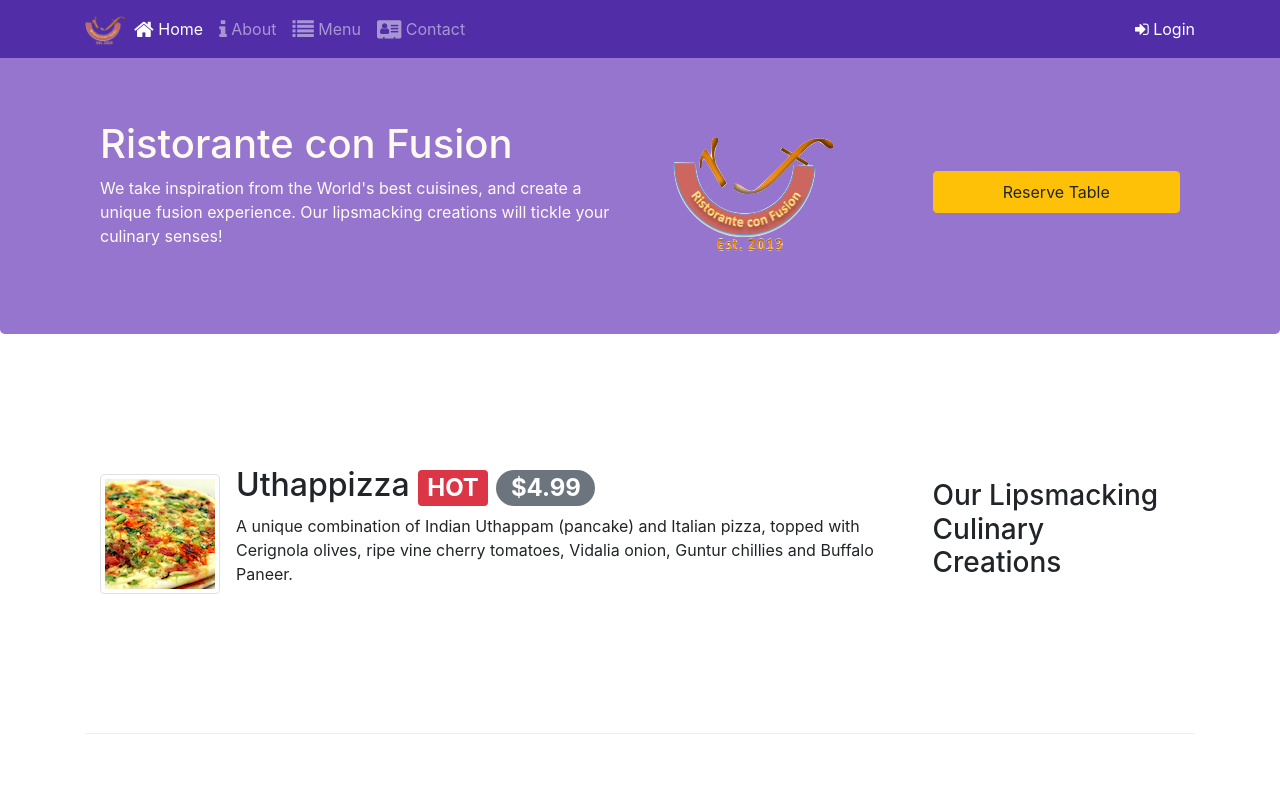
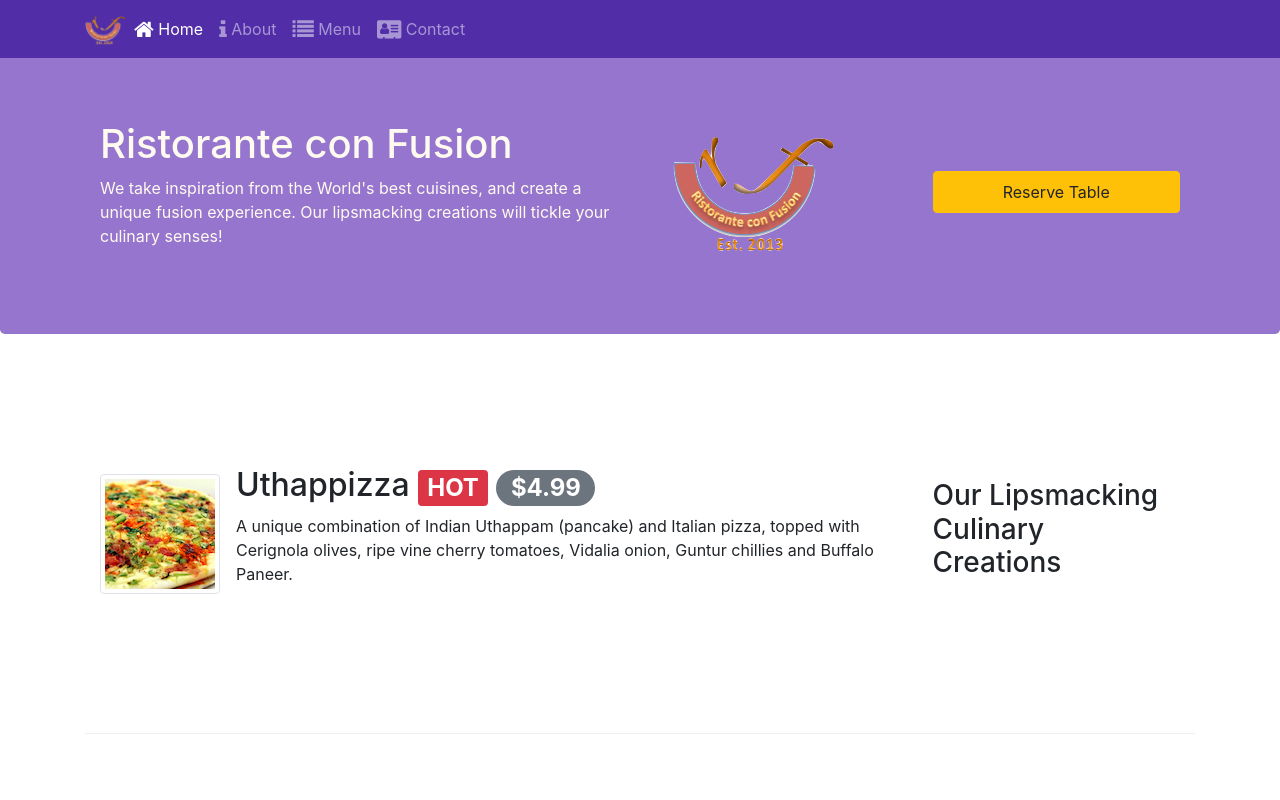
Before and after one commit to thandu/Task, a website: page Bootstrap4/conFusion/index.html in a window 1280 px wide. Shown: the top 800 px of the page. Drawn offline with nearby package versions, Linux system fonts and the light colour scheme.

Commit message:
Tooltip and Modal

```diff
--- a/Bootstrap4/conFusion/index.html
+++ b/Bootstrap4/conFusion/index.html
@@ -30,10 +30,7 @@
                       <li class="nav-item"><a class="nav-link" href="#"><span class="fa fa-list fa-lg"></span> Menu</a></li>
                       <li class="nav-item"><a class="nav-link" href="./contactus.html"><span class="fa fa-address-card fa-lg"></span> Contact</a></li>
               </ul>
-			  <span class="navbar-text">
-                    <a data-toggle="modal" data-target="#loginModal">
-                    <span class="fa fa-sign-in"></span> Login</a>
-                </span>
+
           </div>
       </div>
   </nav>
```
